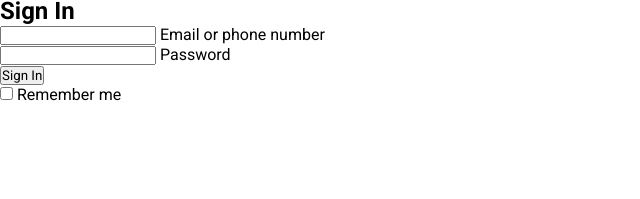
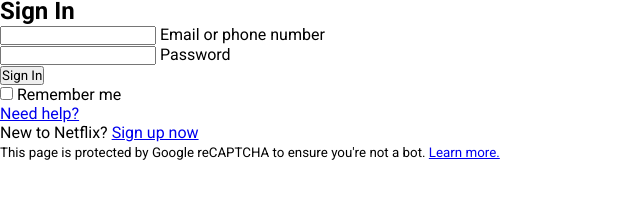
Before and after one commit to Sevanthcherry/Netflix_Login, a plain HTML site: page index.html in a window 1280 px wide. Shown: the part 37-236 px from the top of the page, without its empty margins (0-640 px from the left). Drawn offline with Linux system fonts and the light colour scheme; a web font is replaced by a local one.

Commit message:
Created front page content

```diff
--- a/index.html
+++ b/index.html
@@ -27,8 +27,15 @@
                     <input type="checkbox" id="remember-me">
                     <label for="remember-me">Remember me</label>
                 </div>
+                <a href="#">Need help?</a>
             </div>
         </form>
+        <p>New to Netflix? <a href="#">Sign up now</a></p>
+        <small>
+            This page is protected by Google reCAPTCHA to ensure you're not a bot.
+            <a href="#">Learn more.</a>
+        </small>
     </div>
+
 </body>
 </html>
```
